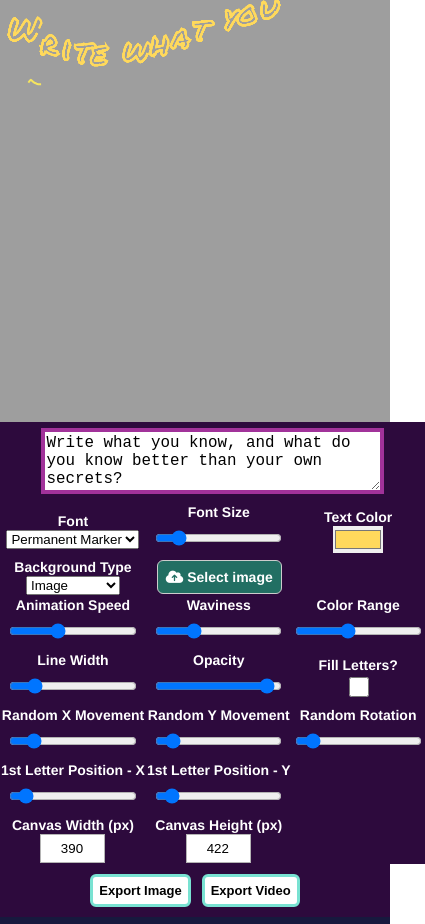
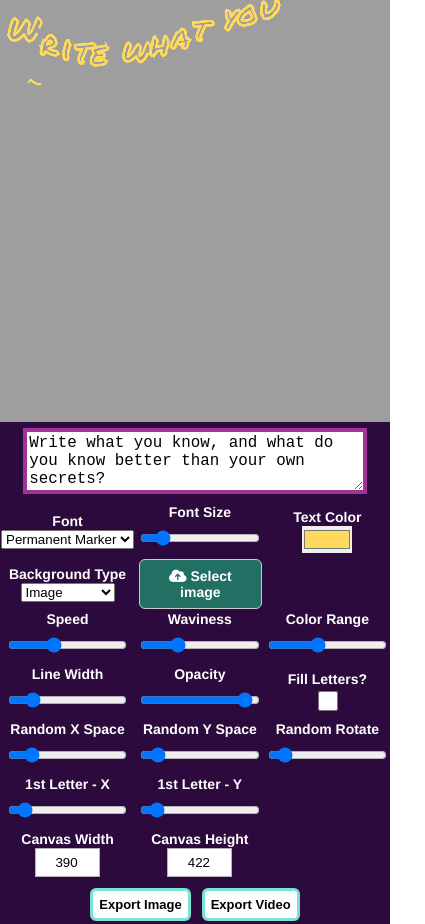
Before and after one commit to collidingScopes/faultyTypewriter, a plain HTML site: page index.html in a window 390 px wide. Shown: the top 924 px of the page, 425 px wide, since content can reach past the window. Drawn offline with Linux system fonts and the light colour scheme.

Commit message:
Adjust mobile formatting

```diff
--- a/index.html
+++ b/index.html
@@ -97,7 +97,7 @@
                 </tr>
                 <tr>
                     <td>
-                        <pre><span class="tableText">Animation Speed</span><br><input class="input-number-noSpinners" type="range" id="speedInput" value="18" min="1" max="50"></pre>
+                        <pre><span class="tableText">Speed</span><br><input class="input-number-noSpinners" type="range" id="speedInput" value="18" min="1" max="50"></pre>
                     </td>
                     <td>
                         <pre><span class="tableText">Waviness</span><br><input class="input-number-noSpinners" type="range" id="wavyInput" value="25" min="0" max="100"></pre>
@@ -119,29 +119,29 @@
                 </tr>
                 <tr>
                     <td>
-                        <pre><span class="tableText">Random X Movement</span><br><input class="input-number-noSpinners" type="range" id="randomXDeltaInput" value="2" min="0" max="20"></pre>
+                        <pre><span class="tableText">Random X Space</span><br><input class="input-number-noSpinners" type="range" id="randomXDeltaInput" value="2" min="0" max="20"></pre>
                     </td>
                     <td>
-                        <pre><span class="tableText">Random Y Movement</span><br><input class="input-number-noSpinners" type="range" id="randomYDeltaInput" value="3" min="0" max="100"></pre>
+                        <pre><span class="tableText">Random Y Space</span><br><input class="input-number-noSpinners" type="range" id="randomYDeltaInput" value="3" min="0" max="100"></pre>
                     </td>
                     <td>
-                        <pre><span class="tableText">Random Rotation</span><br><input class="input-number-noSpinners" type="range" id="randomRotationInput" value="3" min="0" max="100"></pre>
+                        <pre><span class="tableText">Random Rotate</span><br><input class="input-number-noSpinners" type="range" id="randomRotationInput" value="3" min="0" max="100"></pre>
                     </td>
                 </tr>
                 <tr>
                     <td>
-                        <pre><span class="tableText">1st Letter Position - X</span><br><input class="input-number-noSpinners" type="range" id="xPaddingInput" value="2" min="0" max="100"></pre>
+                        <pre><span class="tableText">1st Letter - X</span><br><input class="input-number-noSpinners" type="range" id="xPaddingInput" value="2" min="0" max="100"></pre>
                     </td>
                     <td>
-                        <pre><span class="tableText">1st Letter Position - Y</span><br><input class="input-number-noSpinners" type="range" id="yPaddingInput" value="2" min="0" max="100"></pre>
+                        <pre><span class="tableText">1st Letter - Y</span><br><input class="input-number-noSpinners" type="range" id="yPaddingInput" value="2" min="0" max="100"></pre>
                     </td>
                 </tr>
                 <tr>
                     <td>
-                        <pre><span class="tableText">Canvas Width (px)</span><br><input class="input-number-noSpinners" type="number" id="canvasWidthInput" value="800" min="1" max="3000"></pre>
+                        <pre><span class="tableText">Canvas Width</span><br><input class="input-number-noSpinners" type="number" id="canvasWidthInput" value="800" min="1" max="3000"></pre>
                     </td>
                     <td>
-                        <pre><span class="tableText">Canvas Height (px)</span><br><input class="input-number-noSpinners" type="number" id="canvasHeightInput" value="400" min="1" max="3000"></pre>
+                        <pre><span class="tableText">Canvas Height</span><br><input class="input-number-noSpinners" type="number" id="canvasHeightInput" value="400" min="1" max="3000"></pre>
                     </td>
                 </tr>
 
--- a/style.css
+++ b/style.css
@@ -204,7 +204,7 @@ input[type="color"] {
 }
 
 input[type="range"] {
-    max-width:29vw;
+    max-width:27vw;
 }
 
 input[type="checkbox"] {
```
Also changed, not shown: README.MD.
